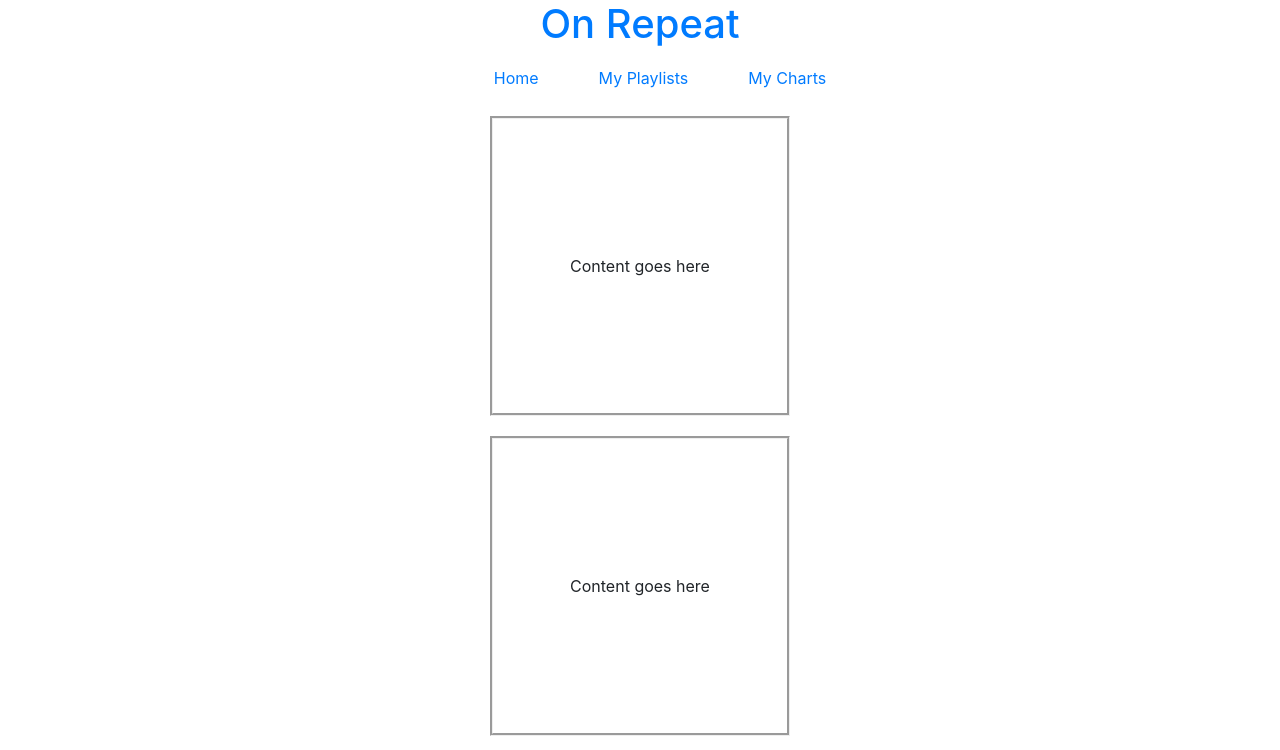
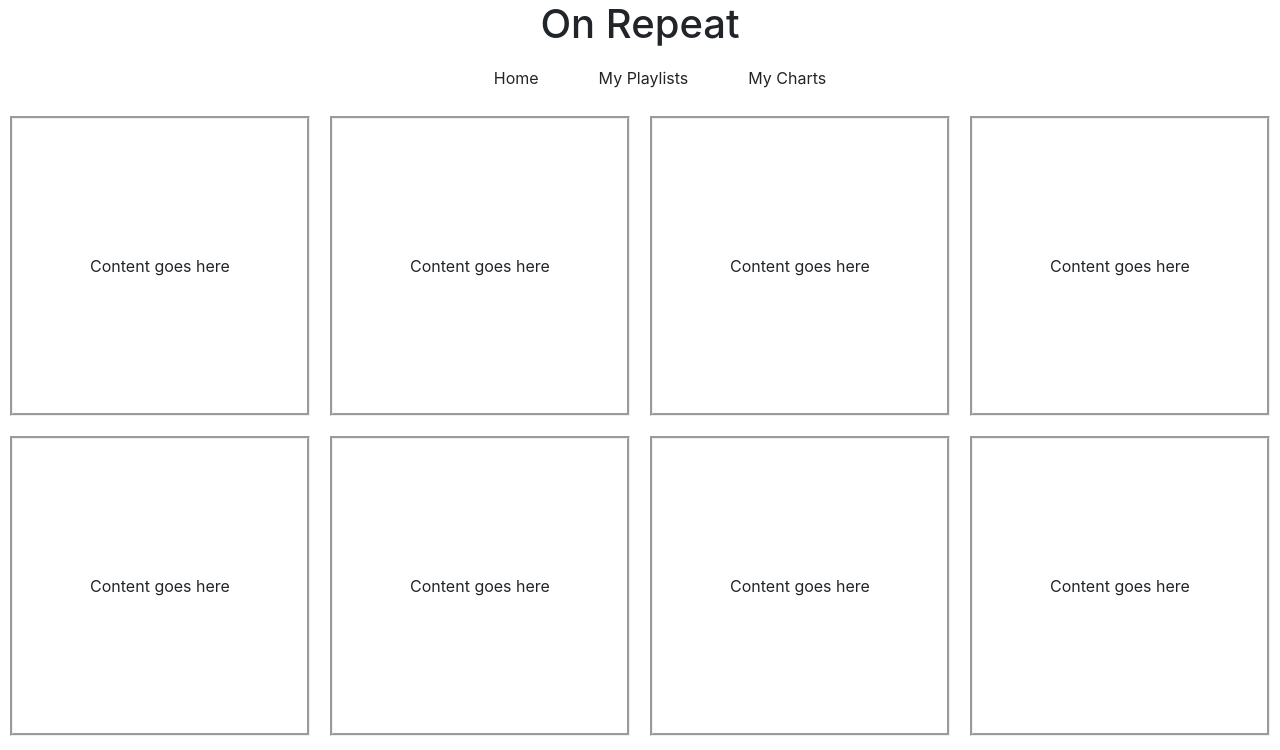
Before and after one commit to Team-Isaac-and-Mike/OnRepeat, a React (Create React App) app in the folder ClientApp/: page / in a window 1280 px wide. Shown: the top 750 px of the page. Built offline with nearby package versions, Linux system fonts and the light colour scheme.

Commit message:
Made some changes to scss and created separate files

```diff
--- a/ClientApp/src/App.jsx
+++ b/ClientApp/src/App.jsx
@@ -1,5 +1,5 @@
 import React from 'react'
-import './custom.scss'
+import './styles/main.scss'
 import { Link, Route, Switch } from 'react-router-dom'
 import { Header } from './components/Header'
 import { Home } from './pages/Home'
--- a/ClientApp/src/custom.scss
+++ /dev/null
@@ -1,99 +0,0 @@
-:root {
-  font: 16px / 1 sans-serif;
-}
-
-html {
-  height: 100%;
-}
-
-body {
-  margin: 0;
-  min-height: 100%;
-}
-header {
-  display: flex;
-  justify-content: center;
-  padding-bottom: 10px;
-}
-
-main {
-  margin-left: 400px;
-  margin-right: 400px;
-}
-
-nav {
-  display: flex;
-  justify-content: center;
-}
-
-ul {
-  display: flex;
-  flex-direction: row;
-  list-style: none;
-}
-
-li {
-  padding-left: 30px;
-  padding-right: 30px;
-}
-
-article {
-  border: groove;
-  height: 300px;
-  width: 300px;
-  display: flex;
-  flex-direction: row;
-  flex-wrap: wrap;
-  justify-content: center;
-
-  align-items: center;
-  margin: 10px;
-}
-
-.boxContainer {
-  display: flex;
-  flex-direction: row;
-  flex-wrap: wrap;
-  justify-content: center;
-}
-
-.charts {
-  display: flex;
-  justify-content: center;
-  flex-direction: column;
-}
-
-.topArtists {
-  height: 300px;
-  width: 1000px;
-  margin-bottom: 100px;
-}
-
-.topSongs {
-  height: 300px;
-  width: 1000px;
-}
-
-.top {
-  border: groove;
-  height: 299px;
-  width: 300px;
-}
-
-.topList {
-  display: flex;
-  flex-direction: column;
-}
-
-.creatorContainer {
-  display: flex;
-  justify-content: center;
-}
-
-.creator {
-  border: groove;
-  height: 800px;
-  width: 800px;
-  display: flex;
-  flex-direction: column;
-}
--- a/ClientApp/src/pages/CreateAPlaylist.jsx
+++ b/ClientApp/src/pages/CreateAPlaylist.jsx
@@ -19,7 +19,7 @@ export function CreateAPlaylist() {
           </p>
           <p>
             <label>What kind of playlist is this:</label>
-            <select name="gerne">
+            <select name="genre">
               <option value="Upbeat">Upbeat</option>S
               <option value="Instrumental">Instrumental</option>
               <option value="Live">Live</option>
--- /dev/null
+++ b/ClientApp/src/styles/_createaplaylist.scss
@@ -0,0 +1,12 @@
+.creatorContainer {
+  display: flex;
+  justify-content: center;
+}
+
+.creator {
+  border: groove;
+  height: 800px;
+  width: 800px;
+  display: flex;
+  flex-direction: column;
+}
--- /dev/null
+++ b/ClientApp/src/styles/_header.scss
@@ -0,0 +1,21 @@
+header {
+  display: flex;
+  justify-content: center;
+  padding-bottom: 10px;
+}
+
+nav {
+  display: flex;
+  justify-content: center;
+}
+
+.navbar {
+  display: flex;
+  flex-direction: row;
+  list-style: none;
+
+  li {
+    padding-left: 30px;
+    padding-right: 30px;
+  }
+}
--- /dev/null
+++ b/ClientApp/src/styles/_home.scss
@@ -0,0 +1,19 @@
+article {
+  border: groove;
+  height: 300px;
+  width: 300px;
+  display: flex;
+  flex-direction: row;
+  flex-wrap: wrap;
+  justify-content: center;
+
+  align-items: center;
+  margin: 10px;
+}
+
+.boxContainer {
+  display: flex;
+  flex-direction: row;
+  flex-wrap: wrap;
+  justify-content: center;
+}
--- /dev/null
+++ b/ClientApp/src/styles/_mycharts.scss
@@ -0,0 +1,38 @@
+ul {
+  display: flex;
+  flex-direction: row;
+  list-style: none;
+}
+
+li {
+  padding-left: 30px;
+  padding-right: 30px;
+}
+
+.charts {
+  display: flex;
+  justify-content: center;
+  flex-direction: column;
+}
+
+.topArtists {
+  height: 300px;
+  width: 1000px;
+  margin-bottom: 100px;
+}
+
+.topSongs {
+  height: 300px;
+  width: 1000px;
+}
+
+.top {
+  border: groove;
+  height: 299px;
+  width: 300px;
+}
+
+.topList {
+  display: flex;
+  flex-direction: column;
+}
--- /dev/null
+++ b/ClientApp/src/styles/_myplaylists.scss
@@ -0,0 +1,19 @@
+article {
+  border: groove;
+  height: 300px;
+  width: 300px;
+  display: flex;
+  flex-direction: row;
+  flex-wrap: wrap;
+  justify-content: center;
+
+  align-items: center;
+  margin: 10px;
+}
+
+.boxContainer {
+  display: flex;
+  flex-direction: row;
+  flex-wrap: wrap;
+  justify-content: center;
+}
--- /dev/null
+++ b/ClientApp/src/styles/main.scss
@@ -0,0 +1,28 @@
+@import 'home';
+@import 'header';
+@import 'myplaylists';
+@import 'mycharts';
+@import 'createaplaylist';
+
+:root {
+  font: 16px / 1 sans-serif;
+}
+
+html {
+  height: 100%;
+}
+
+main {
+  margin-left: auto;
+  margin-right: auto;
+}
+
+body {
+  margin: 0;
+  min-height: 100%;
+}
+
+a {
+  color: inherit;
+  text-decoration: none;
+}
```
Also changed, not shown: 1 other file (tests, documents, lock files or other folders).
